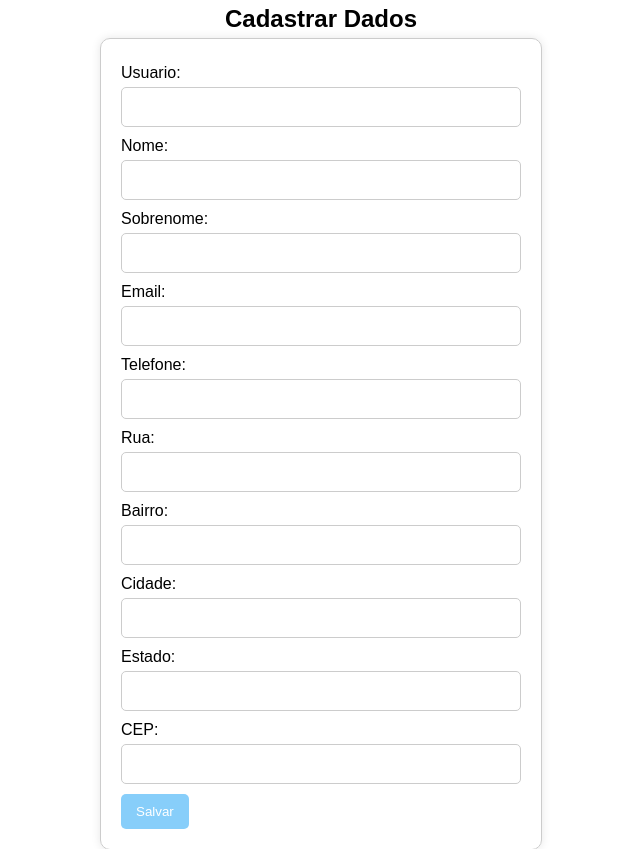
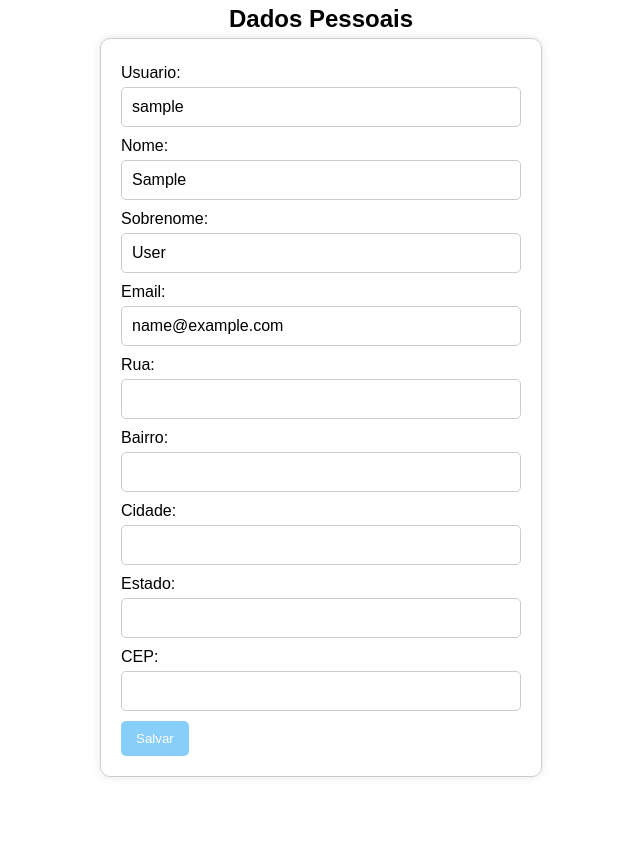
Before and after one commit to MariliaMJ/cupcakestore, a Django app: page /user-account/ in a window 1280 px wide. Shown: the part 126-975 px from the top of the page, without its empty margins (319-959 px from the left). After the commit the page ends 903 px from the top, so only its background shows below. Run offline with Django 4.2, Linux system fonts and the light colour scheme; the visitor is signed in with stand-in values (Sample User, id 1); data that the repository does not hold is empty; some web fonts are replaced.

Commit message:
[fix]: Make account items be filled in user account page

```diff
--- a/app/templates/user_account.html
+++ b/app/templates/user_account.html
@@ -9,8 +9,7 @@
   {% endif %}
     <form method="post" action="{% url 'user-account' %}">
       {% csrf_token %}
-      {{ customer_user_form.as_p }}
-      {{ customer_form.as_p }}
+      {{ user_form.as_p }}
       {{ address_form.as_p }}
       <button type="submit">Salvar</button>
     </form>
--- a/customer/views.py
+++ b/customer/views.py
@@ -24,8 +24,6 @@ Parameters
 request : HttpRequest
 access https://docs.djangoproject.com/en/4.2/ref/request-response/ for more info
 """
-
-
 def user_signup(request: HttpRequest) -> HttpResponse | SignupForm:
     if request.method == "POST":
         form = SignupForm(request.POST)
@@ -43,8 +41,6 @@ Parameters
 request : HttpRequest
 access https://docs.djangoproject.com/en/4.2/ref/request-response/ for more info
 """
-
-
 def login(request: HttpRequest) -> HttpResponse:
     if request.method == "POST":
         form = LoginForm(request.POST)
@@ -71,8 +67,6 @@ Parameters
 request : HttpRequest
 access https://docs.djangoproject.com/en/4.2/ref/request-response/ for more info
 """
-
-
 @login_required
 def user_account(request):
     try:
@@ -92,41 +86,42 @@ def user_account(request):
 
         if request.method == "POST":
             user_form = CustomUserUpdateForm(request.POST, instance=request.user)
-            customer_form = CustomerForm(request.POST, instance=customer)
             address_form = AddressForm(request.POST, instance=customer.address)
 
-            if (
-                user_form.is_valid()
-                and address_form.is_valid()
-                and customer_form.is_valid()
-            ):
+            if user_form.is_valid() and address_form.is_valid():
                 user_form.save()
-                customer_form.save()
                 address_form.save()
                 messages.success(request, "Dados atualizados com sucesso!")
                 return redirect("user-account")
 
         else:
             user_form = CustomUserUpdateForm(instance=request.user)
-            customer_form = CustomerForm(instance=customer)
             address_form = AddressForm(instance=customer.address)
     except Customer.DoesNotExist:
-        user_data = None
-        user_form = CustomUserUpdateForm()
-        customer_form = CustomerForm()
+        user_data = {
+            "name": request.user.first_name,
+            "email": request.user.email,
+            "phone_number": "",
+            "address": {
+                "street": "",
+                "neighborhood": "",
+                "city": "",
+                "state": "",
+                "zip_code": "",
+            },
+        }
+        user_form = CustomUserUpdateForm(instance=request.user)
         address_form = AddressForm()
 
         if request.method == "POST":
             user_form = CustomUserUpdateForm(request.POST)
-            customer_form = CustomerForm(request.POST)
             address_form = AddressForm(request.POST)
 
-            if customer_form.is_valid() and address_form.is_valid():
+            if user_form.is_valid() and address_form.is_valid():
                 user = user_form.save(commit=False)
-                customer = customer_form
+                customer = Customer.objects.create(user=user)
                 address = address_form.save()
                 customer.address = address
-                customer.user = user
                 customer.save()
                 messages.success(request, "Cadastro realizado com sucesso!")
                 return redirect("user-account")
@@ -134,12 +129,7 @@ def user_account(request):
     return render(
         request,
         "user_account.html",
-        {
-            "user_data": user_data,
-            "customer_form": customer_form,
-            "customer_user_form": user_form,
-            "address_form": address_form,
-        },
+        {"user_data": user_data, "user_form": user_form, "address_form": address_form},
     )
 
 
```
